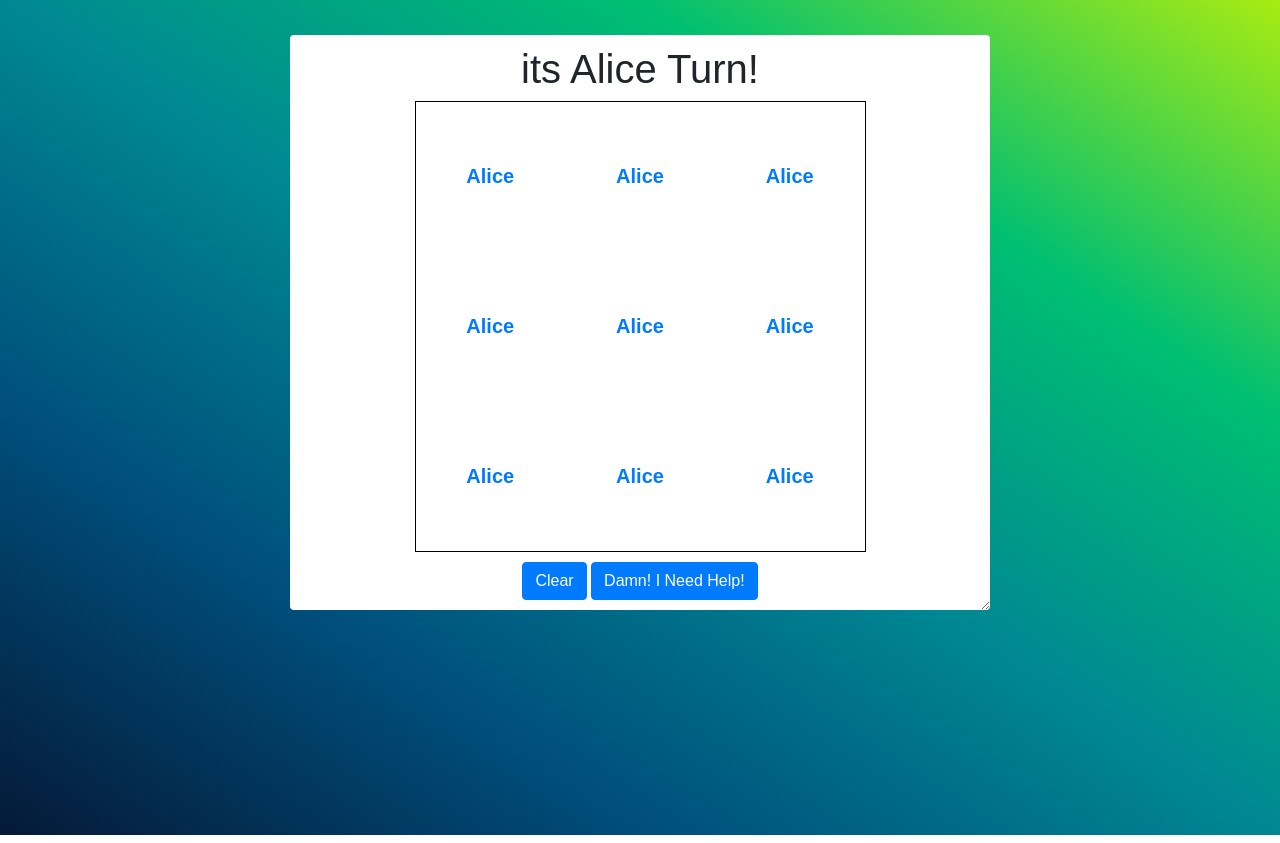
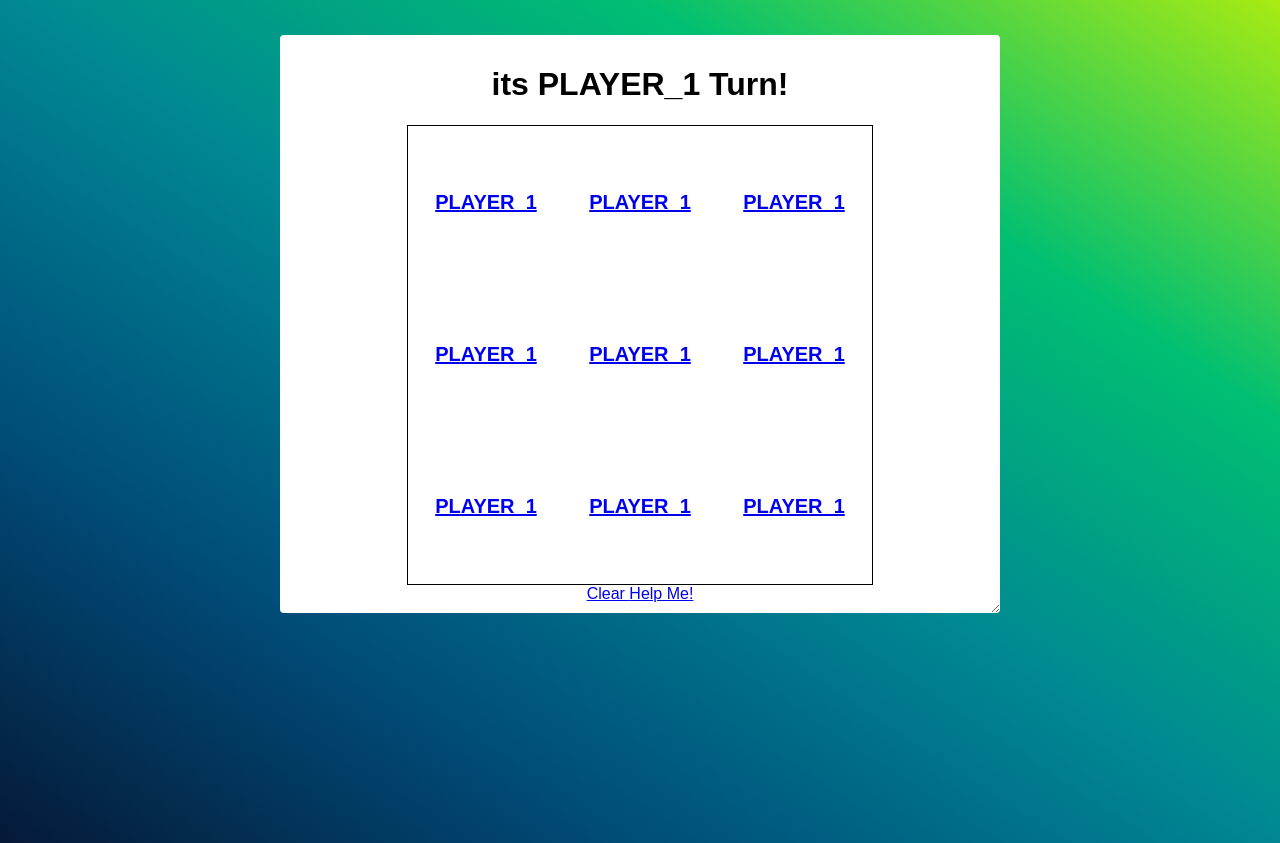
Before and after one commit to EmilPosmyk/tictactoe_heroku, a Flask app: page /game in a window 1280 px wide. Run offline with Flask 2, Linux system fonts and the light colour scheme; some libraries are stand-ins or nearby versions.

Commit message:
minor changes

```diff
--- a/application.py
+++ b/application.py
@@ -2,7 +2,6 @@ from flask import Flask, render_template, session, redirect, url_for
 from flask_session import Session
 from tempfile import mkdtemp
 import math
-
 
 app = Flask(__name__)
 
@@ -24,7 +23,7 @@ def game():
         session["board"] = [[None,None,None],
                             [None,None, None],
                             [None,None, None]]
-        session["turn"] = "Alice"
+        session["turn"] = "PLAYER_1"
     ans = CheckWinner(session["board"])
     if(ans[0] == True):
         return render_template("finish.html",ans="{} Player is Won!".format(ans[1]))
@@ -36,10 +35,10 @@ def game():
 @app.route("/play/<int:row>/<int:col>")
 def play(row,col):
     session["board"][row][col] = session["turn"]
-    if session["turn"] == "Alice":
-        session["turn"] = "Bob"
+    if session["turn"] == "PLAYER_1":
+        session["turn"] = "PLAYER_2"
     else:
-        session["turn"] = "Alice"
+        session["turn"] = "PLAYER_1"
     return redirect(url_for("game"))
 
 @app.route("/clear")
@@ -47,10 +46,10 @@ def clear():
     session["board"] = [[None,None,None],
                         [None,None, None],
                         [None,None, None]]
-    session["turn"] = "Alice"
+    session["turn"] = "PLAYER_1"
     return redirect(url_for("game"))
 
-def CheckWinner(board): # [x,y] for x iff game is finished with winner and y = "Draw" if the game is draw, else, the winner (["Alice","Y"])
+def CheckWinner(board): # [x,y] for x iff game is finished with winner and y = "Draw" if the game is draw, else, the winner (["PLAYER_1","Y"])
     # Checking the rows..
     for i in range(3):
         for j in range(3):
@@ -94,9 +93,9 @@ def help():
 
 def minimax(board,turn):
     ans = CheckWinner(board)
-    if(ans[0] == True and ans[1] == "Alice"):
+    if(ans[0] == True and ans[1] == "PLAYER_1"):
         return (1,None)
-    elif(ans[0] == True and ans[1] == "Bob"):
+    elif(ans[0] == True and ans[1] == "PLAYER_2"):
         return (-1,None)
     elif(ans[0] == False and ans[1] == "Draw"):
         return (0,None)
@@ -107,20 +106,20 @@ def minimax(board,turn):
                 if(board[i][j] == None):
                     moves.append((i,j))
         # All Moves that avaliabe are now at moves
-        if turn == "Alice":
+        if turn == "PLAYER_1":
             value = -2
             for i,j in moves:
-                board[i][j] = "Alice"
-                result = minimax(board,"Bob")[0]
+                board[i][j] = "PLAYER_1"
+                result = minimax(board,"PLAYER_2")[0]
                 if(value < result):
                     value = result
                     step = (i,j)
                 board[i][j] = None
-        elif turn == "Bob": # turn is "Bob"
+        elif turn == "PLAYER_2": # turn is "PLAYER_2"
             value = 2
             for i,j in moves:
-                board[i][j] = "Bob"
-                result = minimax(board,"Alice")[0]
+                board[i][j] = "PLAYER_2"
+                result = minimax(board,"PLAYER_1")[0]
                 if(value > result):
                     value = result
                     step = (i,j)
--- a/templates/finish.html
+++ b/templates/finish.html
@@ -2,6 +2,6 @@
 {% block content %}
     <h1>{{ ans }}</h1>
     <a style="margin-top:10px" href="/clear" class="btn btn-primary" data-toggle="collapse" href="#collapseExample" role="button" aria-expanded="false" aria-controls="collapseExample">
-    Take me Home!
+    Go Home!
     </a>
 {% endblock %}
--- a/templates/game.html
+++ b/templates/game.html
@@ -6,12 +6,10 @@
         <tr>
             {% for j in range(3) %}
                 <td>
-                    {% if game[i][j] == "Alice" %}
-                       <img src="{{url_for('static', filename='alice.png')}}"/>
-                       <!--<img src="http://www.transparentpng.com/thumb/alice/alice-png-7.png"/>-->
-                    {% elif game[i][j] == "Bob" %}
-                        <img src="{{url_for('static', filename='bob.png')}}"/>
-                        <!--<img src="http://pngriver.com/wp-content/uploads/2018/04/Download-Bob-PNG-Image.png"/>-->
+                    {% if game[i][j] == "PLAYER_1" %}
+                       <img src="{{url_for('static', filename='circle.png')}}"/>
+                    {% elif game[i][j] == "PLAYER_2" %}
+                        <img src="{{url_for('static', filename='x.png')}}"/>
                     {% else %}
                         <a href="{{ url_for('play',row=i,col=j) }}">{{ turn }}</a>
                     {% endif %}
@@ -24,6 +22,6 @@
     Clear
     </a>
     <a style="margin-top:10px" href="/help" class="btn btn-primary" data-toggle="collapse" href="#collapseExample" role="button" aria-expanded="false" aria-controls="collapseExample">
-    Damn! I Need Help!
+    Help Me!
     </a>
 {% endblock %}
--- a/templates/layout.html
+++ b/templates/layout.html
@@ -1,8 +1,8 @@
 <!DOCTYLE html>
 <html len="en">
     <head>
-        <title>Zvi-Mints Tic-Tac-Toe Game</title>
-        <link rel="stylesheet" href="https://stackpath.bootstrapcdn.com/bootstrap/4.3.1/css/bootstrap.min.css" integrity="sha384-ggOyR0iXCbMQv3Xipma34MD+dH/1fQ784/j6cY/iJTQUOhcWr7x9JvoRxT2MZw1T" crossorigin="anonymous">
+        <title>Tic-Tac-Toe Game</title>
+        <!--<link rel="stylesheet" href="https://stackpath.bootstrapcdn.com/bootstrap/4.3.1/css/bootstrap.min.css" integrity="sha384-ggOyR0iXCbMQv3Xipma34MD+dH/1fQ784/j6cY/iJTQUOhcWr7x9JvoRxT2MZw1T" crossorigin="anonymous">-->
         <link rel= "stylesheet" type= "text/css" href= "{{ url_for('static',filename='styles/main.css') }}">
     </head>
     <body>
```
Also changed, not shown: README.md, images/Tic-Toe.png (deleted), static/alice.png (deleted), static/bob.png (deleted), static/circle.png (added), static/grid.png (added), static/x.png (added).
